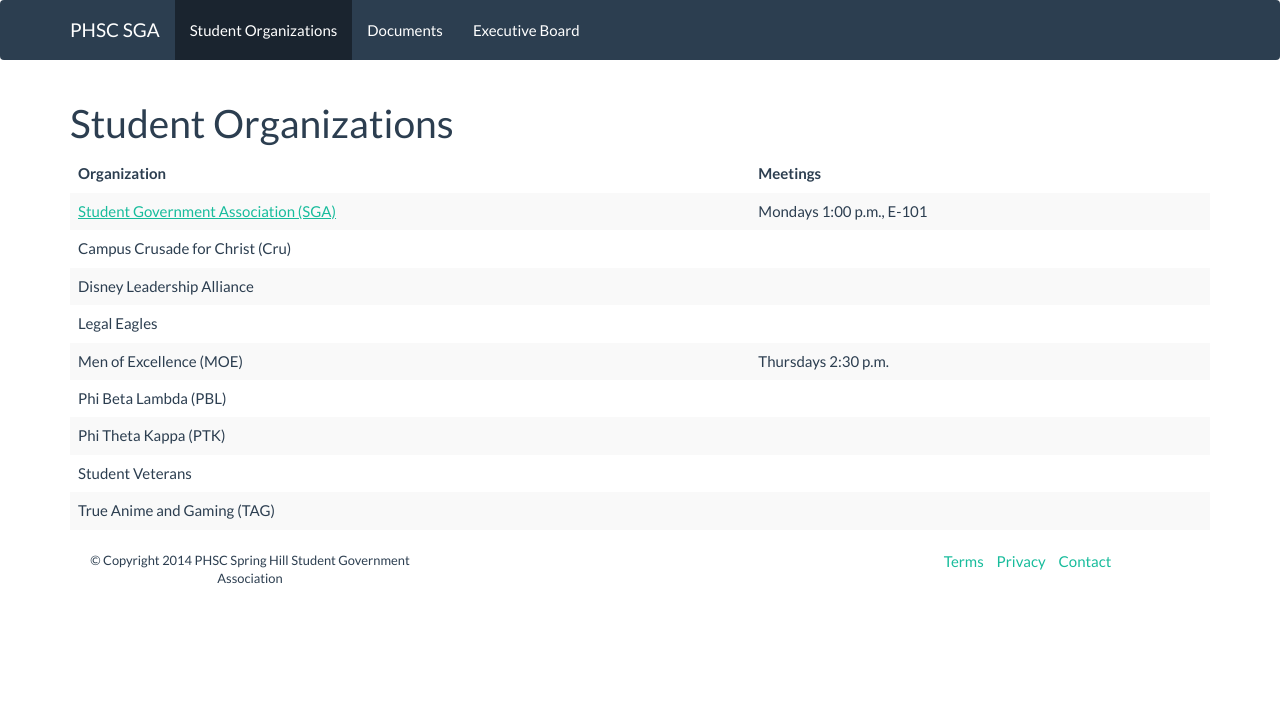
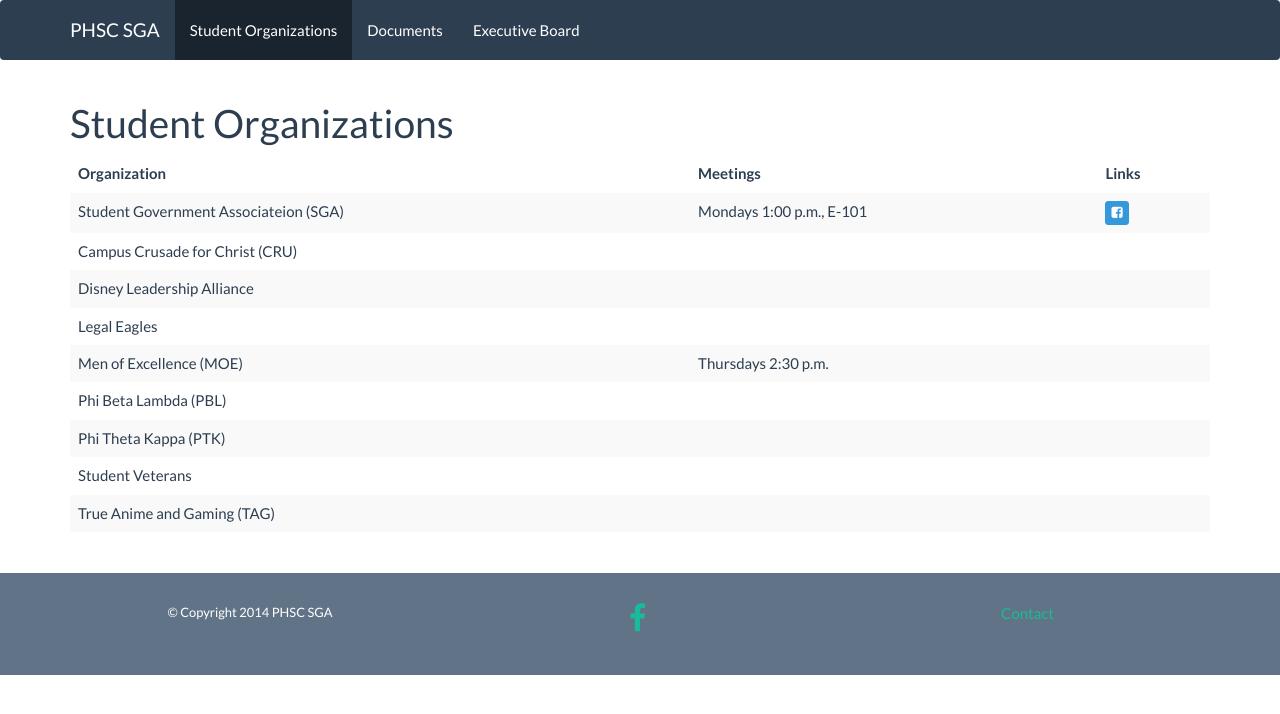
Before and after one commit to phscshsga/phscshsga.github.io, a Jekyll site: the page built from pages/clubs.md, in a window 1280 px wide. Shown: the top 714 px of the page. Built offline with Jekyll 4.4.1, drawn with Linux system fonts in a browser that asks for light colours; nearby versions of some CDN libraries.

Commit message:
data views

```diff
--- a/_data/social.yaml
+++ b/_data/social.yaml
@@ -0,0 +1,4 @@
+- name: Facebook
+  id: PHCCSpringHillSGA
+  link: https://facebook.com/
+  icon: facebook
--- a/_includes/footer.html
+++ b/_includes/footer.html
@@ -6,8 +6,6 @@
 
 			<div class="col-sm-4 col-sm-push-8">
 				<ul class="list-inline text-center">
-					<li><a href="">Terms</a></li>
-					<li><a href="">Privacy</a></li>
 					<li><a href="">Contact</a></li>
 				</ul>
 			</div>
--- a/_sass/custom.scss
+++ b/_sass/custom.scss
@@ -1 +1,9 @@
 // body { background-color: #eee; }
+
+#page-footer {
+	background-color: #617487;
+	color: #fff;
+
+	margin-top: 20px;
+	padding: 30px 0;
+}
--- a/pages/clubs.md
+++ b/pages/clubs.md
@@ -9,46 +9,27 @@ permalink: /clubs/
 		<tr>
 			<th>Organization</th>
 			<th>Meetings</th>
+			<th>Links</th>
 		</tr>
 	</thead>
 
 	<tbody>
+
+		{% for org in site.data.orgs %}
 		<tr>
-			<td><a href="/exec-board">Student Government Association (SGA)</a></td>
-			<td>Mondays 1:00 p.m., E-101</td>
+			<td>
+				{{org.name}} {% if org.abbr %}({{org.abbr}}){% endif %}
+			</td>
+			<td>{{org.meeting.time}}{% if org.meeting.location %}, {{org.meeting.location}}{% endif %}</td>
+			<td>
+				{% if org.facebook %}
+				<a href="https://facebook.com/{{org.facebook}}" target="_blank" class="btn btn-xs btn-info">
+					<i class="fa fa-facebook-square"></i>
+				</a>
+				{% endif %}
+			</td>
 		</tr>
-		<tr>
-			<td>Campus Crusade for Christ (Cru)</td>
-			<td></td>
-		</tr>
-		<tr>
-			<td>Disney Leadership Alliance</td>
-			<td></td>
-		</tr>
-		<tr>
-			<td>Legal Eagles</td>
-			<td></td>
-		</tr>
-		<tr>
-			<td>Men of Excellence (MOE)</td>
-			<td>Thursdays 2:30 p.m.</td>
-		</tr>
-		<tr>
-			<td>Phi Beta Lambda (PBL)</td>
-			<td></td>
-		</tr>
-		<tr>
-			<td>Phi Theta Kappa (PTK)</td>
-			<td></td>
-		</tr>
-		<tr>
-			<td>Student Veterans</td>
-			<td></td>
-		</tr>
-		<tr>
-			<td>True Anime and Gaming (TAG)</td>
-			<td></td>
-		</tr>
+		{% endfor %}
 
 	</tbody>
 </table>
```
Also changed, not shown: other parts of _includes/footer.html (+1 -1 lines), _data/orgs.yaml (+9 -9 lines), js/theme.coffee (+4 -7 lines), pages/docs.md (+22 -7 lines).
